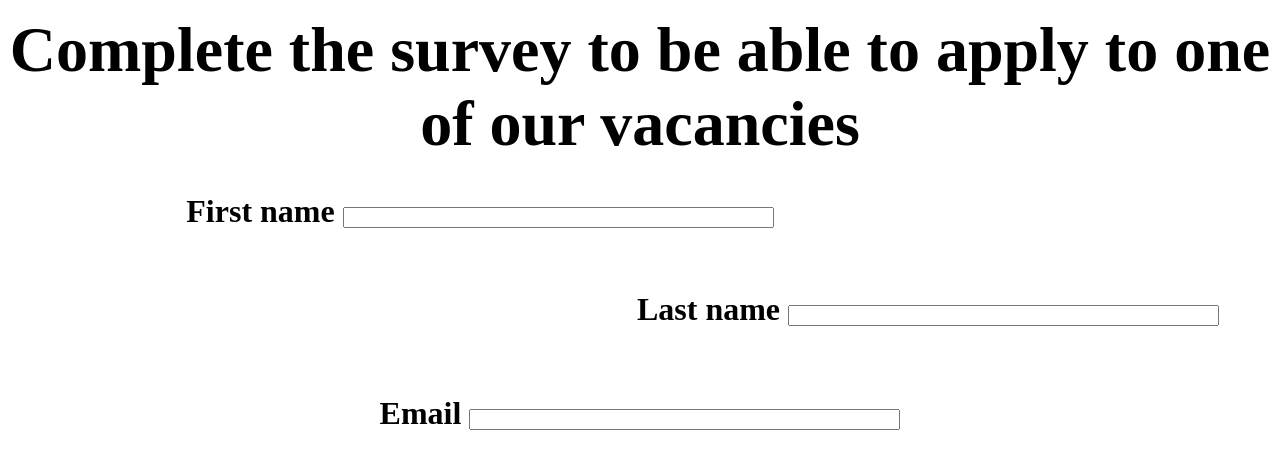
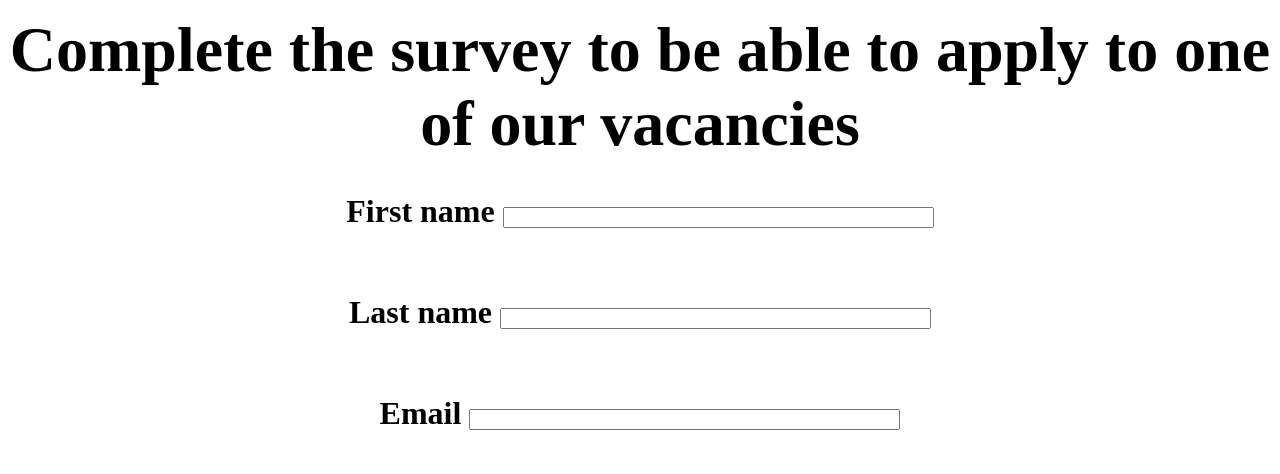
Before and after one commit to DanielBacab-Ksquare/Act3_Daniel_Bacab, a plain HTML site: page index.html in a window 1280 px wide. Shown: the part 326-800 px from the top of the page. Drawn offline with Linux system fonts and the light colour scheme.

Commit message:
post commit

```diff
--- a/style.css
+++ b/style.css
@@ -51,18 +51,7 @@ article{
 
 }
 
-#firstname{
-    display: inline-block;
-    position: relative;
-    left: -5em;
-}
 
-#lastname{
-    display: inline-block;
-    position: relative;
-    left: 9em;
-    top: -0.1em;
-}
 
 
 #commentbox{
```
